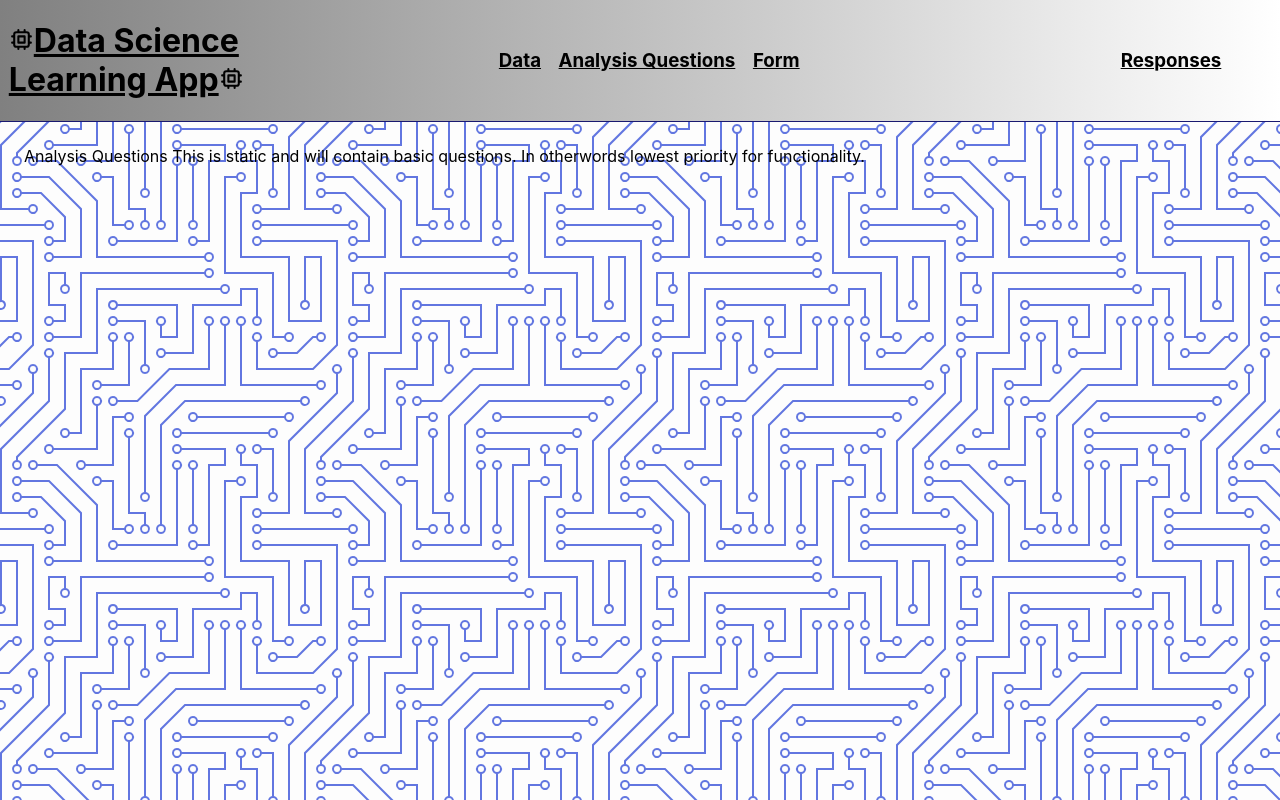
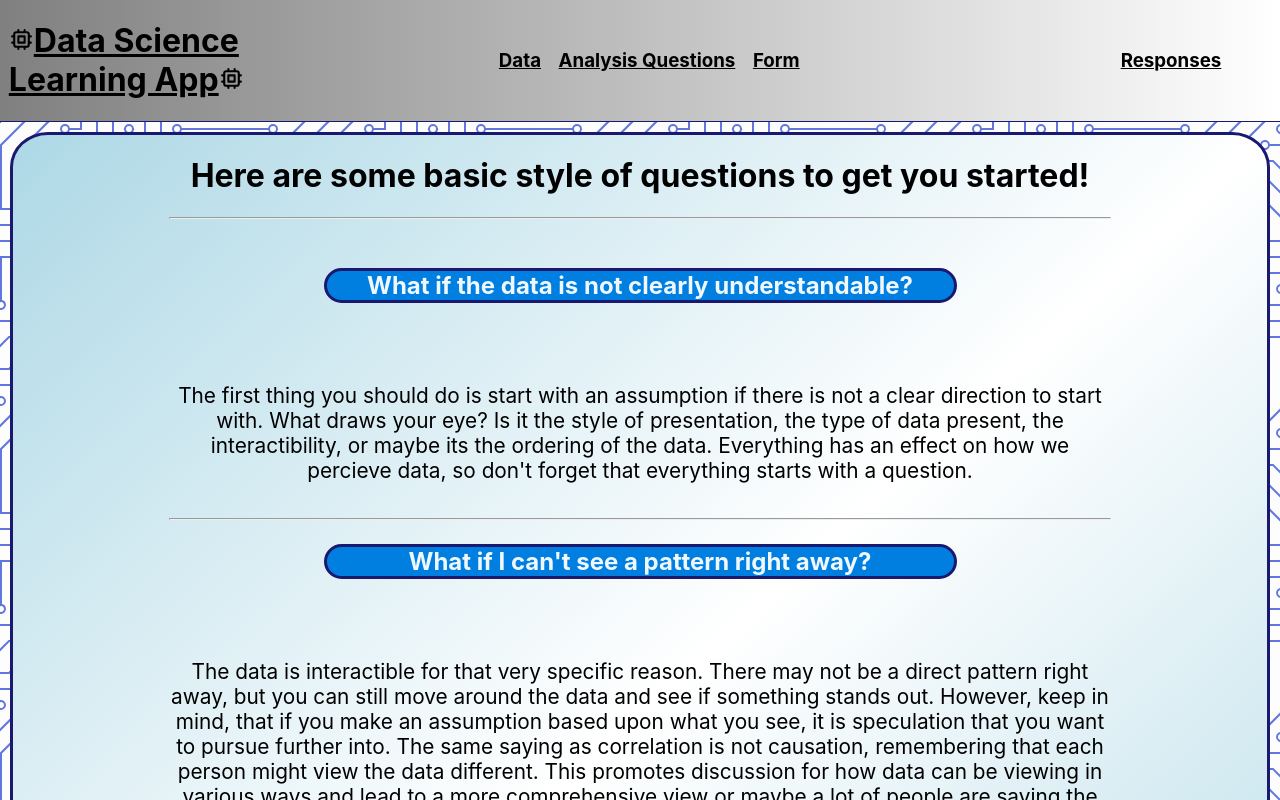
Before and after one commit to JosephMcElroy83/data-science-learning-app, a React (Create React App) app in the folder client/: page /questions in a window 1280 px wide. Shown: the top 800 px of the page. Built offline with nearby package versions, Linux system fonts and the light colour scheme; no server answers.

Commit message:
added new home updates, analysis page, for tweaks, and responses coloring

```diff
--- a/client/src/components/AnalysisQuestions.jsx
+++ b/client/src/components/AnalysisQuestions.jsx
@@ -1,9 +1,25 @@
+import "./analysisQuestions.css"
+
 export default function AnalysisQuestions() {
   return (
-    <div>
-      Analysis Questions
+    <div className="questions-main-div">
+      <h1>Here are some basic style of questions to get you started!</h1>
+      <hr className="breaks"/>
+      <div className="text-container-div">
+        <h2 className="title-questions">What if the data is not clearly understandable?</h2>
+        <br className="breaks"/>
+        <p className="body-text">The first thing you should do is start with an assumption if there is not a clear direction to start with. What draws your eye? Is it the style of presentation, the type of data present, the interactibility, or maybe its the ordering of the data. Everything has an effect on how we percieve data, so don't forget that everything starts with a question.</p>
+        <hr className="breaks"/>
 
-      This is static and will contain basic questions. In otherwords lowest priority for functionality.
+        <h2 className="title-questions">What if I can't see a pattern right away?</h2>
+        <br className="breaks"/>
+        <p className="body-text">The data is interactible for that very specific reason. There may not be a direct pattern right away, but you can still move around the data and see if something stands out. However, keep in mind, that if you make an assumption based upon what you see, it is speculation that you want to pursue further into. The same saying as correlation is not causation, remembering that each person might view the data different. This promotes discussion for how data can be viewing in various ways and lead to a more comprehensive view or maybe a lot of people are saying the same thing about the data. Why it is also important to view the data before getting a bias overlay from others.</p>
+        <hr className="breaks"/>
+
+        <h2 className="title-questions">What if something seems to obvious?</h2>
+        <br className="breaks"/>
+        <p className="body-text">Sometimes we see data that seems to present something so obvious, but is that the reality? Again, this is am immediate assumption about the data, but what if we did external research and found out something happened one year that had a drastic impact? There could be a million reasons and Data Science promotes the obvious assumptions and the not so obvious. What I mean by this is that the data is just a segway to finding out more of the reason behind why the data might seem obvious or lean so biased towards one category over another. Question yourself about, "is there something else going on here? Can I possible think outside the box as to why?". You can use that inference and discuss it further with others!</p>
+      </div>
     </div>
   )
 }
--- a/client/src/components/Data.jsx
+++ b/client/src/components/Data.jsx
@@ -5,15 +5,24 @@ export default function Data() {
 
 
   return (
-    <div>
-      <div>
-        <img src="https://images.unsplash.com/photo-1451187580459-43490279c0fa?ixid=MnwxMjA3fDB8MHxzZWFyY2h8OXx8ZGF0YSUyMHNjaWVuY2V8ZW58MHx8MHx8&ixlib=rb-1.2.1&auto=format&fit=crop&w=500&q=60" alt="data-placeholder" className="src" />
+    <div className="data-main-container">
+      <div className="data-info-div">
+        <h2>How to interact with Data</h2>
+        <hr />
+        <h3>Click on any piece of data to highlight it.</h3>
+        <h3>You can click and drag to group highlight.</h3>
+        <h3>Bottom right of the graphic has arrow buttons to undo and redo.</h3>
+        <h3>If you have grouped or highlighted data, you can select to view indepth in the top right of the pop-up visual for extra details page.</h3>
+        <img src="/images/dataExample.png" alt="example of data location on graphic" />
+        <h3>button right of most button is the fullscreen button to maximize the view</h3>
+
       </div>
-      <div>
-        What the data is, how to navigate the data,
-      </div>
-      <div className="tableau-main-container">
-        <Tableau />
+      <div className="tableau-background">
+         <div className="tablea-main-container-border">
+          <div className="tableau-main-container">
+            <Tableau />
+          </div>
+        </div>
       </div>
     </div>
   )
--- a/client/src/components/Home.jsx
+++ b/client/src/components/Home.jsx
@@ -7,25 +7,28 @@ export default function Home() {
     <div className="home-div">
       <img src="https://cdn.pixabay.com/photo/2018/09/27/09/22/artificial-intelligence-3706562_1280.jpg" alt="data science" className="home-image" />
 
-      <h1>
+      <h1 className="home-h1">
         What is Data Science
       </h1>
 
       <p>
         Most people believe that data science is a field of study that just reviews numbers and calculations. This may be true, however the focus on data science is hypothesis testing and writing. What problems can you see and what can be done about it? This is a life long question through the scientific processes. With this in mind, if you saw a set of data and were asked to write a hypothesis on the spot, what would draw your eye first? How would you approach data itself; do visuals help you, maybe reading through some data charts to make connections in a side by side comparison? The strength that Data Science brings to the table is the ability to approach from almost any angle and see how various questions can bring results, what might yours bring?
       </p>
-      <h2>How to Get Started</h2>
-      <p>
-        Please read the remainder of the page for a breif introduction to data science first if you are not already familiar with the process. Once complete, feel free to explore the <Link to="/data"><span className="intext-link">Data</span></Link> tab and start your analysis of what the data presents. If you feel stuck with formulating questions, please reference the <Link to="/questions"><span className="intext-link">Analysis Questions</span></Link> tab for some ideas about how to approach data. When you feel relatively confident with what is present, take the time to submit your own hypothesis in the <Link to="/form"><span className="intext-link">Form</span></Link> tab! No cheating though! There is a responses tab to see other individuals posts about the data currently, but we recommend that you approach the data with fresh eyes and make your own assumptions and approach before jumping in and reading how others are trying to find the question and solve it. Important note to make as well, there is no <span className="italic-me">"This is the only way to do Data Science"</span> and you can approach it in any way that makes sense to you, especially if you believe you could back up your claim with the data!
-      </p>
 
       <hr />
 
-      <h1>What Does Data Science Solve</h1>
+      <h1 className="home-h1">What Does Data Science Solve</h1>
 
       <p>Lorem ipsum dolor sit amet consectetur adipisicing elit. Maiores, iure provident libero sunt eveniet saepe earum maxime impedit. Iusto totam, mollitia magnam adipisci repellendus a? Fugit dolorum sit aperiam at molestias officiis earum nam corrupti. Suscipit voluptatem unde in reprehenderit molestiae aliquid animi aperiam, quibusdam facere deserunt laudantium expedita! Commodi optio molestiae nam magni, temporibus itaque consequuntur nulla vero ipsa obcaecati eum asperiores dolorum adipisci quam repellendus! Nesciunt mollitia, dolorem provident tempore ipsam qui cum quod architecto sint voluptate, ducimus eos. Saepe, ipsa deserunt? Neque quia nisi vel doloribus iure, ipsum, reiciendis cumque repudiandae doloremque quasi soluta rem quisquam necessitatibus.</p>
 
       <p>Lorem ipsum dolor, sit amet consectetur adipisicing elit. Atque numquam sapiente tenetur unde, consequuntur ipsum quam error vero, commodi rerum quibusdam? Eveniet in earum perspiciatis dicta saepe temporibus animi odio quidem officiis? Fugiat, maxime. Repellat officia reiciendis molestiae facere beatae voluptatem quo sapiente hic nostrum nesciunt corporis veniam impedit temporibus, quidem blanditiis maxime! At, magnam? Aliquam facilis dolor velit. Omnis nihil, eligendi aliquid magnam tenetur laudantium accusamus quam quae deserunt odit eveniet suscipit quis itaque minus numquam quasi debitis totam eos. Tenetur quod vero dolorum optio in. Ex ducimus dolorem iste odit modi vitae perferendis sapiente repellat. Vel, excepturi doloremque.</p>
+
+      <hr />
+
+      <h2 className="home-h2">How to Get Started</h2>
+      <p>
+        Please read the remainder of the page for a breif introduction to data science first if you are not already familiar with the process. Once complete, feel free to explore the <Link to="/data"><span className="intext-link">Data</span></Link> tab and start your analysis of what the data presents. If you feel stuck with formulating questions, please reference the <Link to="/questions"><span className="intext-link">Analysis Questions</span></Link> tab for some ideas about how to approach data. When you feel relatively confident with what is present, take the time to submit your own hypothesis in the <Link to="/form"><span className="intext-link">Form</span></Link> tab! No cheating though! There is a responses tab to see other individuals posts about the data currently, but we recommend that you approach the data with fresh eyes and make your own assumptions and approach before jumping in and reading how others are trying to find the question and solve it. Important note to make as well, there is no <span className="italic-me">"This is the only way to do Data Science"</span> and you can approach it in any way that makes sense to you, especially if you believe you could back up your claim with the data!
+      </p>
     </div>
 
   )
--- a/client/src/components/Responses.jsx
+++ b/client/src/components/Responses.jsx
@@ -26,7 +26,7 @@ export default function Responses() {
             <div className="card-response-div">
               <div className="response-h2">
                 <Link to={`/responses/${response.id}`} key={response.id}>
-                  <h2>{response.fields.title}</h2>
+                  <h2 className="text-field-title">{response.fields.title}</h2>
                 </Link>
               </div>
             </div>
--- /dev/null
+++ b/client/src/components/analysisQuestions.css
@@ -0,0 +1,37 @@
+.questions-main-div {
+  margin: 0 auto;
+  background-image: linear-gradient(
+    to bottom right,
+    lightblue,
+    white,
+    lightblue
+  );
+  border: 3px solid midnightblue;
+  border-radius: 3%;
+  text-align: center;
+}
+
+.text-container-div {
+  margin-top: 3vh;
+  padding-bottom: 3vh;
+  padding-top: 1px;
+  background-color: white 0;
+  border-radius: 3%;
+}
+
+.title-questions {
+  margin: 3vh auto;
+  width: 50%;
+  background-color: rgb(0, 127, 225);
+  color: aliceblue;
+  border: 3px solid midnightblue;
+  border-radius: 9999px;
+}
+
+.body-text {
+  background-color: white 0;
+}
+
+.breaks {
+  width: 75%;
+}
--- a/client/src/components/data.css
+++ b/client/src/components/data.css
@@ -1,3 +1,44 @@
+.data-info-div {
+  margin-bottom: 1vh;
+  background-image: linear-gradient(
+    to bottom right,
+    rgb(150, 197, 255),
+    whitesmoke,
+    rgb(150, 197, 255)
+  );
+  border: 3px solid midnightblue;
+  border-radius: 3%;
+}
+
+.data-main-container {
+  text-align: center;
+}
+
 .tableau-main-container {
-  width: 80%;
+  margin: 0 auto;
+  padding: 10px;
+  width: 90%;
+  height: 90%;
+  min-width: 500px;
+  min-height: 700px;
+  overflow: scroll;
+  overflow: hidden;
+  align-content: center;
+  justify-content: center;
+  background-color: darkgrey;
+  border: 2px solid midnightblue;
+  box-shadow: 4px 6px 14px darkgray;
 }
+
+.tableau-main-container-border {
+  width: 90%;
+  height: 90%;
+  background-color: darkgray;
+}
+
+.tableau-background {
+  padding: 5vh 0;
+  background-image: url("https://cdn.pixabay.com/photo/2020/04/12/20/37/abstract-5035778_1280.jpg");
+  background-repeat: round;
+  border-radius: 3%;
+}
--- a/client/src/components/formInput.css
+++ b/client/src/components/formInput.css
@@ -1,7 +1,7 @@
 .form-input-container {
   display: flexbox;
   flex-direction: column;
-  height: 90%;
+  height: 89%;
   width: 100%;
   box-shadow: 0 4px 8px 0 darkgrey, 0 6px 20px 0 darkgrey;
   border-radius: 3%;
--- a/client/src/components/home.css
+++ b/client/src/components/home.css
@@ -33,3 +33,21 @@ hr {
 .italic-me {
   font-style: italic;
 }
+
+.home-h1 {
+  margin: 3vh auto;
+  width: 32%;
+  color: azure;
+  background-color: rgb(33, 52, 162);
+  border: 3px solid rgb(25, 38, 112);
+  border-radius: 9999px;
+}
+
+.home-h2 {
+  margin: 2vh auto;
+  width: 20%;
+  color: azure;
+  background-color: rgb(33, 52, 162);
+  border: 3px solid rgb(25, 38, 112);
+  border-radius: 9999px;
+}
--- a/client/src/components/responses.css
+++ b/client/src/components/responses.css
@@ -7,23 +7,24 @@
   padding: 15px 15px;
   max-height: 600px;
   width: 90%;
-  height: 75%;
-  background-color: darksalmon;
+  height: 85%;
+  background-color: darkgray;
   justify-content: center;
   text-align: center;
   border: 3px groove midnightblue;
+  box-shadow: 2px 2px 10px 4px #858585;
   border-radius: 3%;
 }
 
 .background-container {
   margin: 0 auto;
   padding-top: 4vh;
-  height: 95%;
+  height: 80vh;
   width: 100%;
   background-image: url("https://cdn.pixabay.com/photo/2018/07/08/17/51/network-3524352_1280.jpg");
   background-repeat: no-repeat;
   background-size: cover;
-  background-size: 1800px 900px;
+  background-size: 2000px 1000px;
   border-radius: 5%;
 }
 
@@ -35,6 +36,8 @@
   overflow-y: scroll;
   background-color: whitesmoke;
   max-height: 85%;
+  border-radius: 3%;
+  border: 3px solid midnightblue;
 }
 
 .response-container {
@@ -47,7 +50,16 @@
   margin: 10px;
   border: 3px solid midnightblue;
   border-radius: 9999px;
+  background-color: rgb(66, 92, 179);
   box-shadow: 4px 6px 14px darkgray;
+  overflow: hidden;
+  white-space: nowrap;
+  text-overflow: ellipsis;
+}
+
+.response-h2:hover {
+  background-color: rgb(74, 104, 205);
+  border: 3px solid rgb(0, 77, 172);
 }
 
 .card-response-div {
@@ -61,3 +73,9 @@
   justify-content: center;
   align-items: center;
 }
+
+.text-field-title {
+  max-width: 100%;
+  color: aliceblue;
+  text-overflow: ellipsis;
+}
```
Also changed, not shown: client/src/App.css, client/src/components/images/dataExample.png (added).
